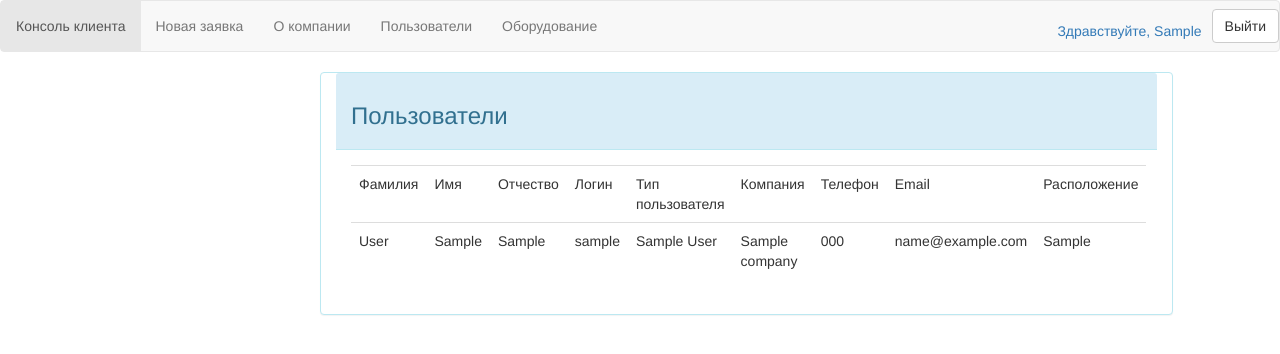
After one commit to eternty/RequestSystem, a Django app: page /userspage in a window 1280 px wide. The commit adds this page. Shown: the top 354 px of the page. Run offline with Django 3.2, Linux system fonts and the light colour scheme; a user stored in the database is signed in; tables that the repository leaves empty hold one stand-in row (values such as "Sample post"); some libraries are stand-ins or nearby versions.

Commit message:
new companiespage, userspage, equipspage

```diff
--- a/RequestApp/models.py
+++ b/RequestApp/models.py
@@ -174,6 +174,9 @@ class Equipment(models.Model):
     def __unicode__(self):
         return self.serial
 
+    def get_company(self):
+        return self.contract.company
+
     class Meta:
         verbose_name = u'Оборудование'
         verbose_name_plural = u'Оборудование'
--- a/RequestApp/views.py
+++ b/RequestApp/views.py
@@ -4,7 +4,7 @@ from django.shortcuts import render, redirect
 from django.http import HttpResponse
 
 # Create your views here.
-from RequestApp.models import User_type, Company, Request, Request_status, Specialization, System_User
+from RequestApp.models import User_type, Company, Request, Request_status, Specialization, System_User, Equipment
 
 
 @login_required(login_url='/signin')
@@ -68,13 +68,14 @@ def signin(request):
 def hello(request):
 	return HttpResponse("Hey You must be serious man, huh?")
 
-def companypage(request):
+def companiespage(request):
     usertype = request.user.usertype.name
     clientcompany = Company.objects.get(name = request.user.company)
     managername = clientcompany.manager.get_full_name()
     manager = System_User.objects.get(id=clientcompany.manager_id)
     focus = System_User.objects.get(id = clientcompany.focus_id)
     focusname = clientcompany.focus.get_full_name()
+    companies = Company.objects.all()
 
     context = {
             'clientcompany': clientcompany,
@@ -82,6 +83,30 @@ def companypage(request):
             'manager': manager,
             'focus': focus,
             'managername': managername,
-            'focusname': focusname
+            'focusname': focusname,
+            'companies': companies
         }
-    return render(request, 'companypage.html', context)
+    return render(request, 'companiespage.html', context)
+def userspage(request):
+    usertype = request.user.usertype.name
+    clientusers = System_User.objects.filter(company = request.user.company )
+    men = System_User.objects.exclude(usertype__name = 'Admin')
+
+    context = {
+        'clientusers': clientusers,
+        'usertype': usertype,
+        'men': men
+    }
+    return render(request, 'userspage.html', context)
+
+def equipspage(request):
+    usertype  = request.user.usertype.name
+    client_equips = Equipment.objects.filter(contract__company = request.user.company)
+    equips = Equipment.objects.all()
+
+    context = {
+        'usertype': usertype,
+        'client_equips': client_equips,
+        'equips': equips
+    }
+    return render (request, 'equipspage.html', context)
--- a/RequestServ/urls.py
+++ b/RequestServ/urls.py
@@ -9,9 +9,9 @@ urlpatterns = patterns('',
     url(r'^/?$', views.index),
     url(r'^admin/', include(admin.site.urls)),
 
-    url(r'^companypage?$',views.companypage)
-
-
+    url(r'^companiespage?$', views.companiespage),
+    url(r'^userspage?$', views.userspage),
+    url(r'^equipspage?$',views.equipspage)
 )
 
 urlpatterns += patterns('',
--- a/templates/base-nav.html
+++ b/templates/base-nav.html
@@ -20,9 +20,9 @@
                     <li><a href="#">Новая заявка</a></li>
                     <li><a href="#">Заявки в работе</a></li>
                     <li><a href="#">Загрузка инженеров</a></li>
-                    <li><a href="companypage">Компании</a></li>
-                    <li><a href="#">Пользователи</a></li>
-                    <li><a href="#">Оборудование</a></li>
+                    <li><a href="companiespage">Компании</a></li>
+                    <li><a href="userspage">Пользователи</a></li>
+                    <li><a href="equipspage">Оборудование</a></li>
 
                 {% elif usertype == 'Dispatcher'  %}
 
@@ -30,23 +30,24 @@
                     <li><a href="#">Новая заявка</a></li>
                     <li><a href="#">Заявки в работе</a></li>
                     <li><a href="#">Загрузка инженеров</a></li>
-                    <li><a href="#">Компании</a></li>
-                    <li><a href="#">Пользователи</a></li>
-                    <li><a href="#">Оборудование</a></li>
+                    <li><a href="companiespage">Компании</a></li>
+                    <li><a href="userspage">Пользователи</a></li>
+                    <li><a href="equipspage">Оборудование</a></li>
+                    <li><a href="#">Нормативы</a></li>
 
                 {% elif usertype == 'Engineer' %}
 
                     <li class="active"><a href="#">Консоль исполнителя</a></li>
-                    <li><a href="#">Компании</a></li>
-                    <li><a href="#">Пользователи</a></li>
-                    <li><a href="#">Оборудование</a></li>
+                    <li><a href="companiespage">Компании</a></li>
+                    <li><a href="userspage">Пользователи</a></li>
+                    <li><a href="equipspage">Оборудование</a></li>
 
                 {% else %}
                     <li class="active"><a href="#">Консоль клиента</a></li>
                     <li><a href="#">Новая заявка</a></li>
-                    <li><a href="companypage">О компании</a></li>
-                    <li><a href="#">Пользователи</a></li>
-                    <li><a href="#">Оборудование</a></li>
+                    <li><a href="companiespage">О компании</a></li>
+                    <li><a href="userspage">Пользователи</a></li>
+                    <li><a href="equipspage">Оборудование</a></li>
 
                 {% endif %}
 
--- /dev/null
+++ b/templates/userspage.html
@@ -0,0 +1,96 @@
+{% extends "base-nav.html" %}
+{% block otherbodycontent %}
+     <div class = row-fluid>
+            {% if usertype != 'Client' %}
+                <div class="col-md-8 col-md-offset-3 panel panel-info scrolling ">
+                    <div class="panel-heading"><h3>Пользователи</h3></div>
+                    <div class="panel-body">
+                        <table class=" table table-responsive ">
+                            <tbody>
+                                <tr>
+                                    <td>Фамилия</td>
+                                    <td>Имя</td>
+                                    <td>Отчество</td>
+                                    <td>Логин</td>
+                                    <td>Тип пользователя</td>
+                                    <td>Компания</td>
+                                    <td>Телефон</td>
+                                    <td>Email</td>
+                                    <td>Расположение</td>
+                                </tr>
+
+                                {% for person in men %}
+                                    <tr>
+                                        <td>{{ person.last_name }}</td>
+                                        <td>{{ person.first_name }}</td>
+                                        <td>{{ person.patronymic }}</td>
+                                        <td>{{ person.username }}</td>
+                                        <td>{{ person.usertype }}</td>
+                                        <td>{{ person.company }}</td>
+                                        <td>{{ person.phone }}</td>
+                                        <td>{{ person.email }}</td>
+                                        <td>{{ person.place }}</td>
+                                    </tr>
+                                {% empty %}
+                                    <tr>
+                                        <td colspan="9">Nothing to show</td>
+                                    </tr>
+                                {% endfor %}
+
+                            </tbody>
+
+                        </table>
+
+                    </div>
+                </div>
+            {% else%}
+                <div class = col-md-4>
+                    <h1>{{ user.company }}</h1>
+                </div>
+                <div class = row-fluid>
+                    <div class="col-md-8 col-md-offset-3 panel panel-info">
+                        <div class="panel-heading"><h3>Пользователи</h3></div>
+                        <div class="panel-body">
+                            <table class="table-bordered table">
+                                <tbody>
+                                     <tr>
+                                    <td>Фамилия</td>
+                                    <td>Имя</td>
+                                    <td>Отчество</td>
+                                    <td>Логин</td>
+                                    <td>Тип пользователя</td>
+                                    <td>Компания</td>
+                                    <td>Телефон</td>
+                                    <td>Email</td>
+                                    <td>Расположение</td>
+                                </tr>
+
+                                        {% for person in clientusers %}
+                                            <tr>
+
+                                                <td>{{ person.last_name }}</td>
+                                                <td>{{ person.first_name }}</td>
+                                                <td>{{ person.patronymic }}</td>
+                                                <td>{{ person.username }}</td>
+                                                <td>{{ person.usertype }}</td>
+                                                <td>{{ person.company }}</td>
+                                                <td>{{ person.phone }}</td>
+                                                <td>{{ person.email }}</td>
+                                                <td>{{ person.place }}</td>
+                                            </tr>
+                                        {% empty %}
+                                            <tr>
+                                                <td colspan="9">Nothing to show</td>
+                                            </tr>
+                                        {% endfor %}
+
+                                </tbody>
+
+                            </table>
+                        </div>
+                    </div>
+                </div>
+
+        {% endif %}
+     </div>
+{% endblock %}
```
Also changed, not shown: templates/companiespage.html (renamed from templates/companypage.html, +25 -7 lines), templates/equipspage.html (added, +85 -0 lines), 1 other file.
